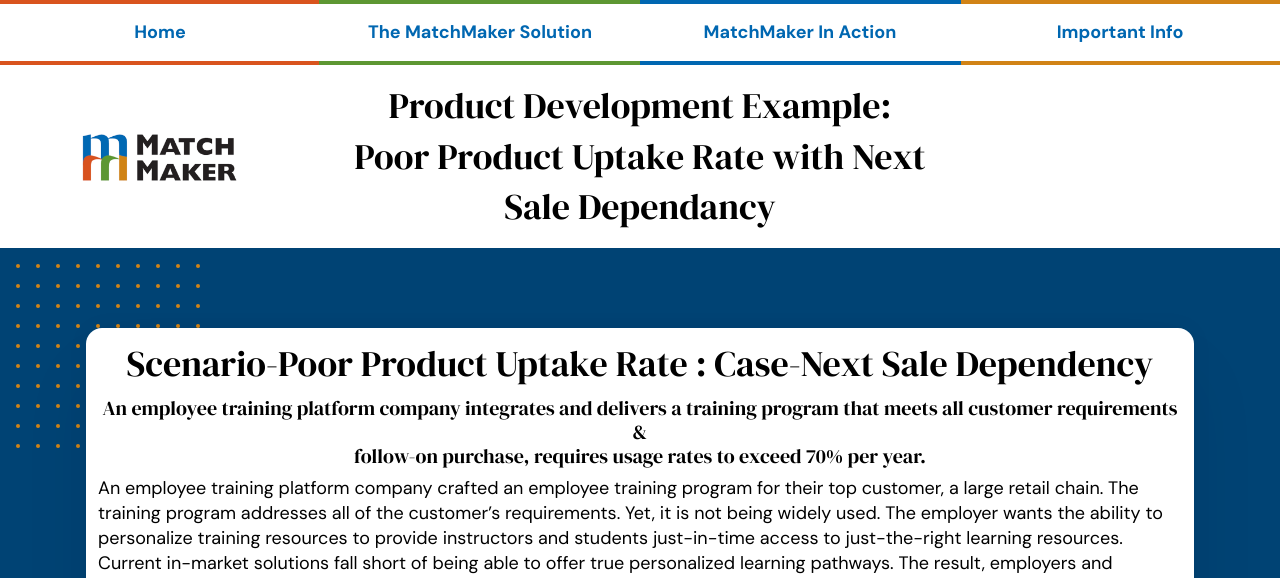
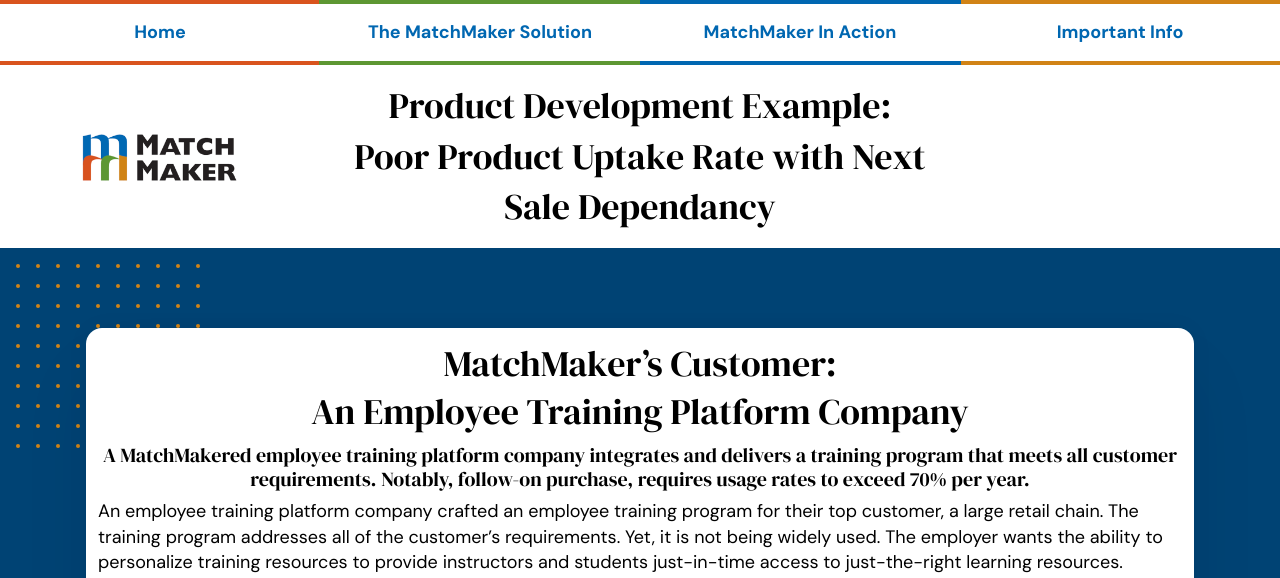
Before and after one commit to matchmakeredlabs/matchmakeredlabs.develop, a Jekyll site: the page built from _Action/1casestudy.md, in a window 1280 px wide. Shown: the top 578 px of the page. Built offline with Jekyll 4.4.1, drawn with Linux system fonts in a browser that asks for light colours.

Commit message:
Update 1casestudy.md

```diff
--- a/_Action/1casestudy.md
+++ b/_Action/1casestudy.md
@@ -4,9 +4,9 @@
 icon: blocks
 ordinal: 1
 ---
-# Scenario-Poor Product Uptake Rate : Case-Next Sale Dependency
+# MatchMaker's Customer:<br/>An Employee Training Platform Company
 
-### An employee training platform company integrates and delivers a training program that meets all customer requirements <br/>&<br/>follow-on purchase, requires usage rates to exceed 70% per year.
+### A MatchMakered employee training platform company integrates and delivers a training program that meets all customer requirements. Notably, follow-on purchase, requires usage rates to exceed 70% per year.
 
 
 An employee training platform company crafted an employee training program for their top customer, a large retail chain. The training program addresses all of the customer’s requirements. Yet, it is not being widely used. The employer wants the ability to personalize training resources to provide instructors and students just-in-time access to just-the-right learning resources. Current in-market solutions fall short of being able to offer true personalized learning pathways. The result, employers and employees are unable find content which best address their organization’s training needs.
```
